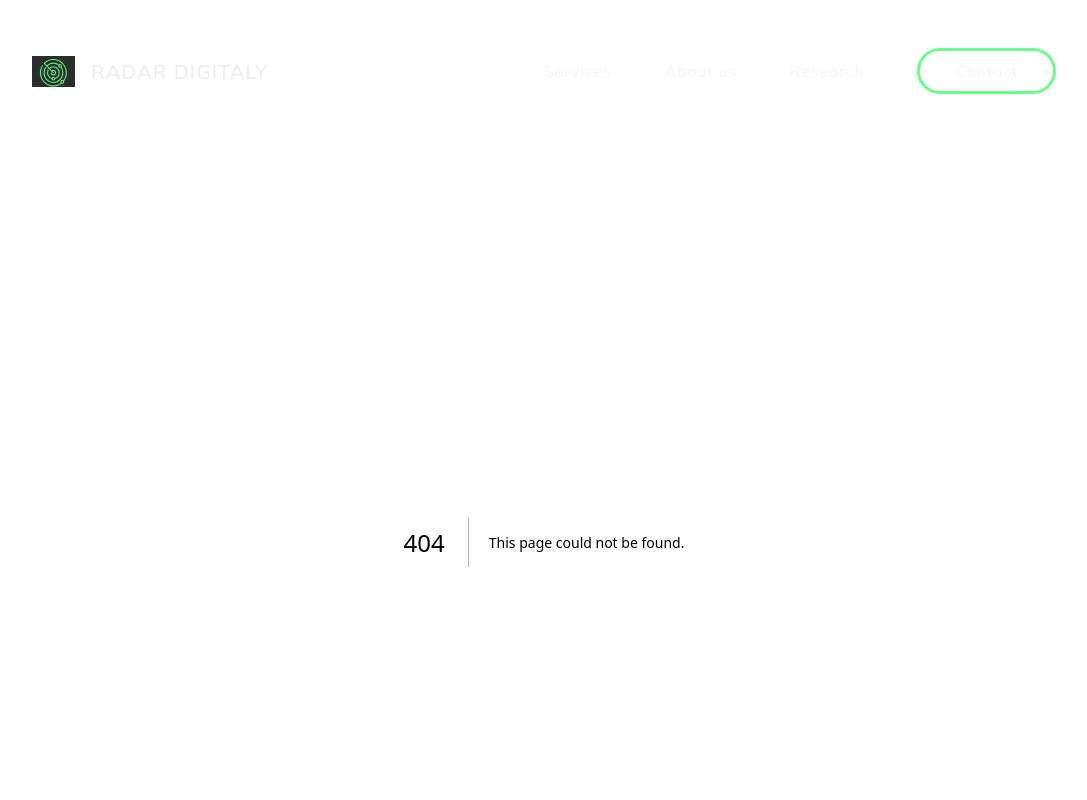
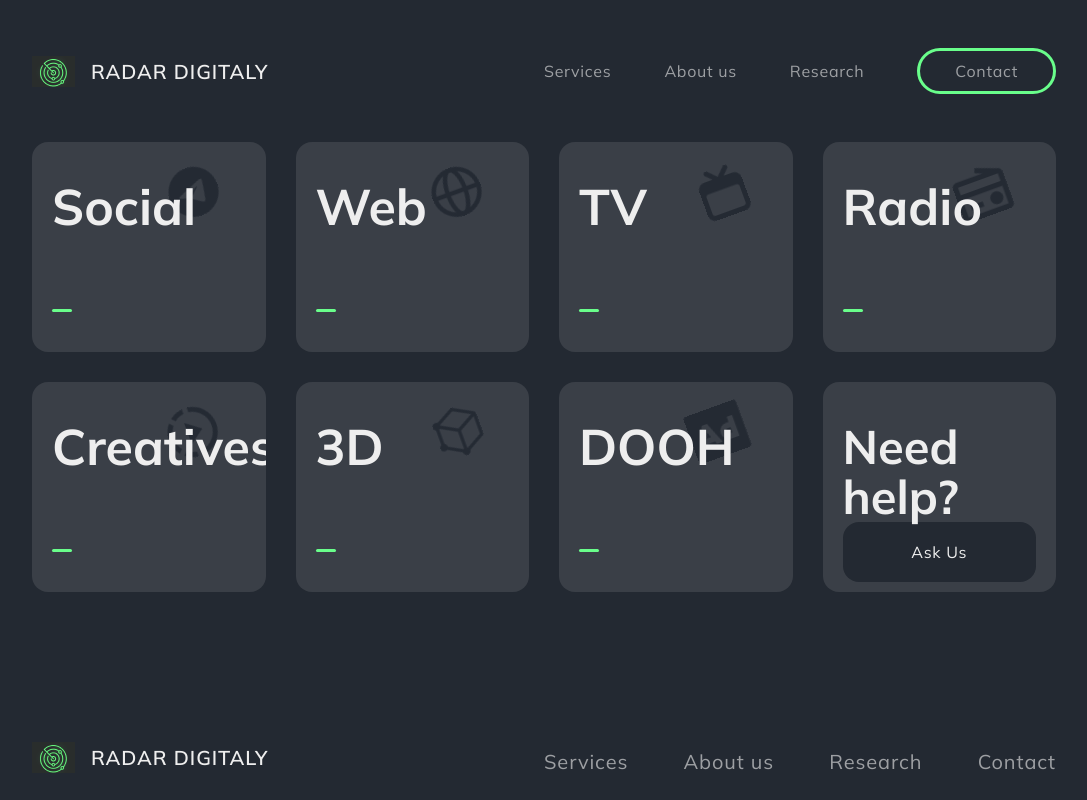
Before and after one commit to matveisch/radar-next, a Next.js app: page /services in a window 1280 px wide. Before the commit this address had no page. Shown: the top 800 px of the page, without its empty margins (96-1183 px from the left). Built offline with nearby package versions, Linux system fonts and the light colour scheme.

Commit message:
added services page, id is passing

```diff
--- a/components/Layout.tsx
+++ b/components/Layout.tsx
@@ -1,14 +1,31 @@
-import React, { useRef, useState } from "react";
+import React, {
+  createContext,
+  Dispatch,
+  SetStateAction,
+  useRef,
+  useState,
+} from "react";
 import Navbar from "./navbar/Navbar";
 import Footer from "./footer/Footer";
+import { number } from "yup/lib/locale";
 
 interface Props {
   children: React.ReactNode;
 }
 
+export interface cardIdContextType {
+  cardId: number | null;
+  setCardId: Dispatch<SetStateAction<number | null>>;
+}
+
+export const idContext = createContext<cardIdContextType | null>(null);
+
 export default function Layout({ children }: Props) {
   const [showOptions, setShowOptions] = useState(false);
+  const [cardId, setCardId] = useState<number | null>(null);
   const wrapperRef = useRef<HTMLDivElement>(null);
+
+  const contextValue: cardIdContextType = { cardId, setCardId };
 
   function handleClickOutside(e: { target: any }) {
     if (wrapperRef.current && !wrapperRef.current.contains(e.target)) {
@@ -18,6 +35,7 @@ export default function Layout({ children }: Props) {
 
   return (
     <div onClick={handleClickOutside}>
+      <idContext.Provider value={contextValue}>
         <header>
           <Navbar
             setShowOptions={setShowOptions}
@@ -26,6 +44,7 @@ export default function Layout({ children }: Props) {
           />
         </header>
         <main>{children}</main>
+      </idContext.Provider>
       <Footer />
     </div>
   );
--- a/components/navbar/Navbar.tsx
+++ b/components/navbar/Navbar.tsx
@@ -4,6 +4,8 @@ import Image from "next/image";
 import logo from "../../images/logo.png";
 import burger from "../../images/burger.svg";
 import styles from "./Navbar.module.scss";
+import { useContext } from "react";
+import { cardIdContextType, idContext } from "../Layout";
 
 interface Props {
   wrapperRef: React.RefObject<HTMLDivElement>;
@@ -16,12 +18,14 @@ export default function Navbar({
   showOptions,
   setShowOptions,
 }: Props) {
+  const { setCardId } = useContext(idContext) as cardIdContextType;
+
   function handleOptionClick() {
     setShowOptions(false);
   }
 
   return (
-    <nav id={styles.navbar}>
+    <nav id={styles.navbar} onClick={() => setCardId(null)}>
       <Link href="/">
         <div id={styles.logo}>
           <Image src={logo} alt="logo" />
--- /dev/null
+++ b/pages/services/index.module.scss
@@ -0,0 +1,61 @@
+@import "../../styles/variables.module";
+#servicesMainWrapper {
+  padding: 0 $page-padding;
+  height: calc(100vh - 300px);
+
+  #servicesBtnGrid {
+    display: grid;
+    grid-template-columns: repeat(auto-fill, minmax(max(230px, 20%), 1fr));
+    grid-gap: 30px;
+    column-gap: 30px;
+
+    .checkedServiceBtn {
+      div {
+        transition: 0.5;
+        background-color: $main-green;
+      }
+      h4 {
+        color: $black;
+      }
+    }
+
+    .servicesBtn {
+      cursor: pointer;
+    }
+
+    #contactCard {
+      background-color: $off-black;
+      border-radius: 16px;
+      padding: 20px;
+      display: flex;
+      flex-direction: column;
+
+      @include breakpoint(1262px) {
+        grid-column: span 2;
+      }
+
+      #contactCardBtn {
+        display: block;
+        text-align: center;
+        border: none;
+        color: $off-white;
+        background-color: $black;
+        border-radius: 16px;
+        padding: 20px 40px;
+        //  position: relative;
+        &:hover {
+          box-shadow: 0 0 32px 0px rgba(105, 254, 139, 0.15);
+        }
+      }
+      #title {
+        //  position: relative;
+        font-size: 47px;
+        margin-top: 20px;
+        color: $off-white;
+        line-height: 50px;
+        z-index: 1;
+        pointer-events: none;
+      }
+    }
+  }
+}
--- /dev/null
+++ b/pages/services/index.tsx
@@ -0,0 +1,124 @@
+import React, { useState, useEffect, useRef, useContext } from "react";
+import { motion } from "framer-motion";
+import useServicesList from "../../data/servicesList";
+import Link from "next/link";
+import ServicesBtn from "../../ui/services-btn/ServicesBtn";
+import styles from "./index.module.scss";
+import { cardIdContextType, idContext } from "../../components/Layout";
+
+const Services = () => {
+  //   const location = useLocation();
+  const servicesArr = useServicesList();
+  const [isOpen, setIsOpen] = useState(true);
+  const [checkedService, setCheckedService] = useState(servicesArr[0]);
+  const [gridBottomEdgePos, setGridBottomEdgePos] = useState(0);
+  const contactBtn = useRef<HTMLDivElement>(null);
+
+  const { cardId } = useContext(idContext) as cardIdContextType;
+
+  //Проверяем если при открытии страницы услуг был
+  //передан индекс услуги чтобы открыть конкретную
+  useEffect(() => {
+    //Сразу открываем выбранную услугу
+    const checkedServiceIndex = cardId;
+    console.log(cardId);
+    if (cardId !== null) {
+      setIsOpen(false);
+      checkedServiceIndex &&
+        setCheckedService(servicesArr[checkedServiceIndex]);
+    } else {
+      setIsOpen(true);
+    }
+  }, [cardId]);
+
+  //Обновляет нижнюю координату Contact кнопочки => высоту grid элемента
+  //Позволяет определить когда юзер долистал до конца кнопочек
+  useEffect(() => {
+    setGridBottomEdgePos(
+      contactBtn.current != null ? contactBtn.current.offsetTop + 210 : 0
+    );
+  });
+
+  //Скролл до упора вверх раскрывает кнопочки
+  //Скролл ниже чем кнопочки закрывает кнопочки
+  const handleWheel = (e: any) => {
+    //Если уперлись вверх - открываем:
+    if (e.deltaY < 0 && e.view.pageYOffset == 0) {
+      setIsOpen(true);
+
+      //Или если пролистали до конца кнопочек - закрываем:
+    } else if (e.view.pageYOffset + e.view.innerHeight >= gridBottomEdgePos) {
+      setIsOpen(false);
+    }
+  };
+
+  //Открывает секцию на котрую нажали
+  const handleClick = (index: number) => {
+    setCheckedService(servicesArr[index]);
+    setIsOpen(false);
+  };
+
+  return (
+    <div id={styles.servicesMainWrapper} onWheel={handleWheel}>
+      <div id={styles.servicesBtnGrid}>
+        {servicesArr.map((item, index) => {
+          return (
+            <div
+              key={index}
+              className={
+                index == checkedService.id && !isOpen
+                  ? `${styles.checkedServiceBtn} ${styles.servicesBtn}`
+                  : styles.servicesBtn
+              }
+              onClick={() => handleClick(index)}
+            >
+              <ServicesBtn name={item.name} image={item.img} isOpen={isOpen} />
+            </div>
+          );
+        })}
+        <motion.div
+          ref={contactBtn}
+          id={styles.contactCard}
+          animate={{ height: isOpen ? "170px" : "60px" }}
+        >
+          <motion.h4
+            id={styles.title}
+            className="H4"
+            animate={{
+              height: isOpen ? "100px" : 0,
+              fontSize: isOpen ? "47px" : "34px",
+              marginTop: isOpen ? "20px" : 0,
+              opacity: isOpen ? 1 : 0,
+            }}
+            transition={{
+              default: {},
+              opacity: {
+                duration: 0,
+              },
+            }}
+          >
+            Need help?
+          </motion.h4>
+          <motion.div whileTap={{ scale: 0.95 }} whileHover={{ scale: 1.03 }}>
+            <Link href="/contact" id={styles.contactCardBtn} className="link">
+              Ask Us
+            </Link>
+          </motion.div>
+        </motion.div>
+      </div>
+      <motion.div
+        animate={{ opacity: isOpen ? 0 : 1 }}
+        style={{ visibility: isOpen ? "hidden" : "visible" }}
+      >
+        <p style={{ color: "white", fontSize: "60px" }} className="paragraph">
+          {checkedService.name}
+        </p>
+        <p style={{ color: "white", fontSize: "60px" }} className="paragraph">
+          {checkedService.content}
+        </p>
+      </motion.div>
+    </div>
+  );
+};
+
+export default Services;
--- a/styles/globals.scss
+++ b/styles/globals.scss
@@ -7,6 +7,11 @@ body {
   -webkit-font-smoothing: antialiased;
   -moz-osx-font-smoothing: grayscale;
 }
+
+// img {
+//   width: auto;
+//   height: auto;
+// }
 
 code {
   font-family: source-code-pro, Menlo, Monaco, Consolas, "Courier New",
--- /dev/null
+++ b/ui/services-btn/ServicesBtn.module.scss
@@ -0,0 +1,41 @@
+@import "../../styles/variables.module";
+
+#mainWrapperBtn {
+  background-color: $off-black;
+  position: relative;
+  display: flex;
+  justify-content: space-between;
+  border-radius: 16px;
+  padding: 20px;
+  height: 170px;
+  overflow: hidden;
+  flex-basis: 20%;
+
+  &:hover {
+    box-shadow: 0 0 32px 0px rgba(105, 254, 139, 0.15);
+  }
+
+  #titleBtn {
+    height: auto;
+    position: relative;
+    margin-top: 20px;
+    color: $off-white;
+    font-size: 50px;
+    line-height: 50px;
+    z-index: 1;
+    width: 40%;
+  }
+
+  #imgBtn {
+    filter: $black-filter;
+  }
+  #arrow {
+    height: 3px;
+    width: 30px;
+    background-color: $main-green;
+    position: absolute;
+    bottom: 40px;
+
+    border-radius: 1.5px;
+  }
+}
--- /dev/null
+++ b/ui/services-btn/ServicesBtn.tsx
@@ -0,0 +1,70 @@
+import React, { useState } from "react";
+import { motion } from "framer-motion";
+import styles from "./ServicesBtn.module.scss";
+import Image from "next/image";
+
+interface Props {
+  name: string;
+  image: string;
+  isOpen: boolean;
+}
+
+const ServicesBtn: React.FC<Props> = (props: Props) => {
+  const [hovered, setHovered] = useState(false);
+
+  return (
+    <motion.div
+      whileTap={{ scale: 0.95 }}
+      whileHover={{
+        scale: 1.05,
+        transition: { duration: 0.1 },
+      }}
+      onMouseEnter={() => setHovered(true)}
+      onMouseLeave={() => setHovered(false)}
+      animate={{ height: props.isOpen ? "170px" : "60px" }}
+      id={styles.mainWrapperBtn}
+    >
+      <motion.h4
+        animate={{
+          fontSize: props.isOpen ? "50px" : "34px",
+          marginTop: props.isOpen ? "20px" : 0,
+          width: props.isOpen ? "40%" : "100%",
+        }}
+        id={styles.titleBtn}
+        className="H4"
+      >
+        {props.name}
+      </motion.h4>
+      <motion.div
+        animate={{
+          height: props.isOpen ? "210px" : "55px",
+          x: hovered && props.isOpen ? 20 : 0,
+          scale: hovered && props.isOpen ? 1.2 : 1,
+          rotate: hovered ? -10 : !props.isOpen ? 0 : -20,
+        }}
+      >
+        <Image
+          id={styles.imgBtn}
+          src={require(`../../images/${props.image}.svg`)}
+          alt={props.image}
+        />
+      </motion.div>
+      <motion.div
+        id={styles.arrow}
+        animate={{
+          opacity: props.isOpen ? 1 : 0,
+          width: hovered ? 100 : 20,
+        }}
+        transition={{
+          default: {
+            duration: 0.2,
+          },
+          opacity: {
+            duration: 0,
+          },
+        }}
+      ></motion.div>
+    </motion.div>
+  );
+};
+export default ServicesBtn;
```
Also changed, not shown: ui/service-card/ServiceCard.tsx (+6 -3 lines). Lines whose indentation alone changed are shown as unchanged.
